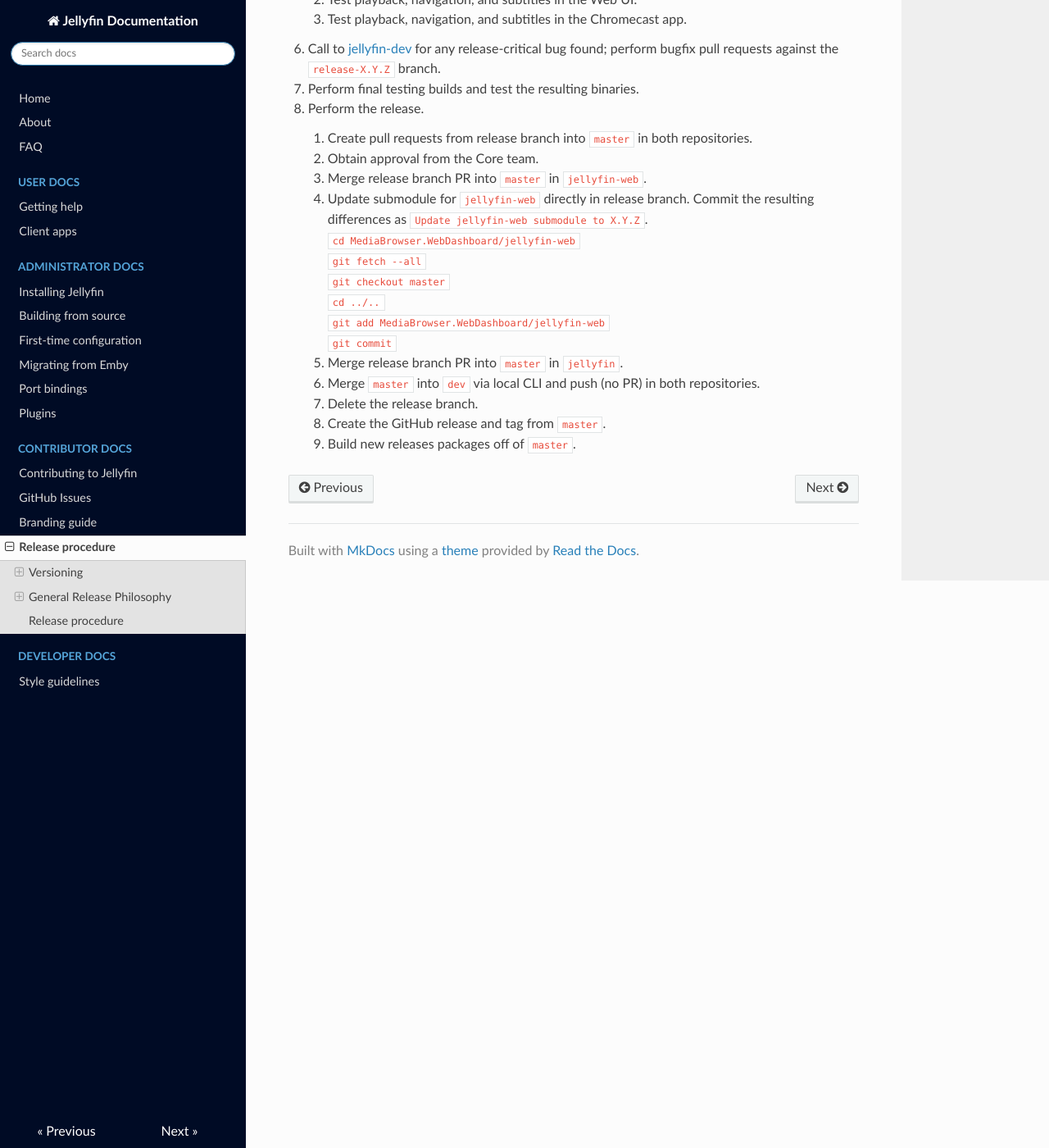
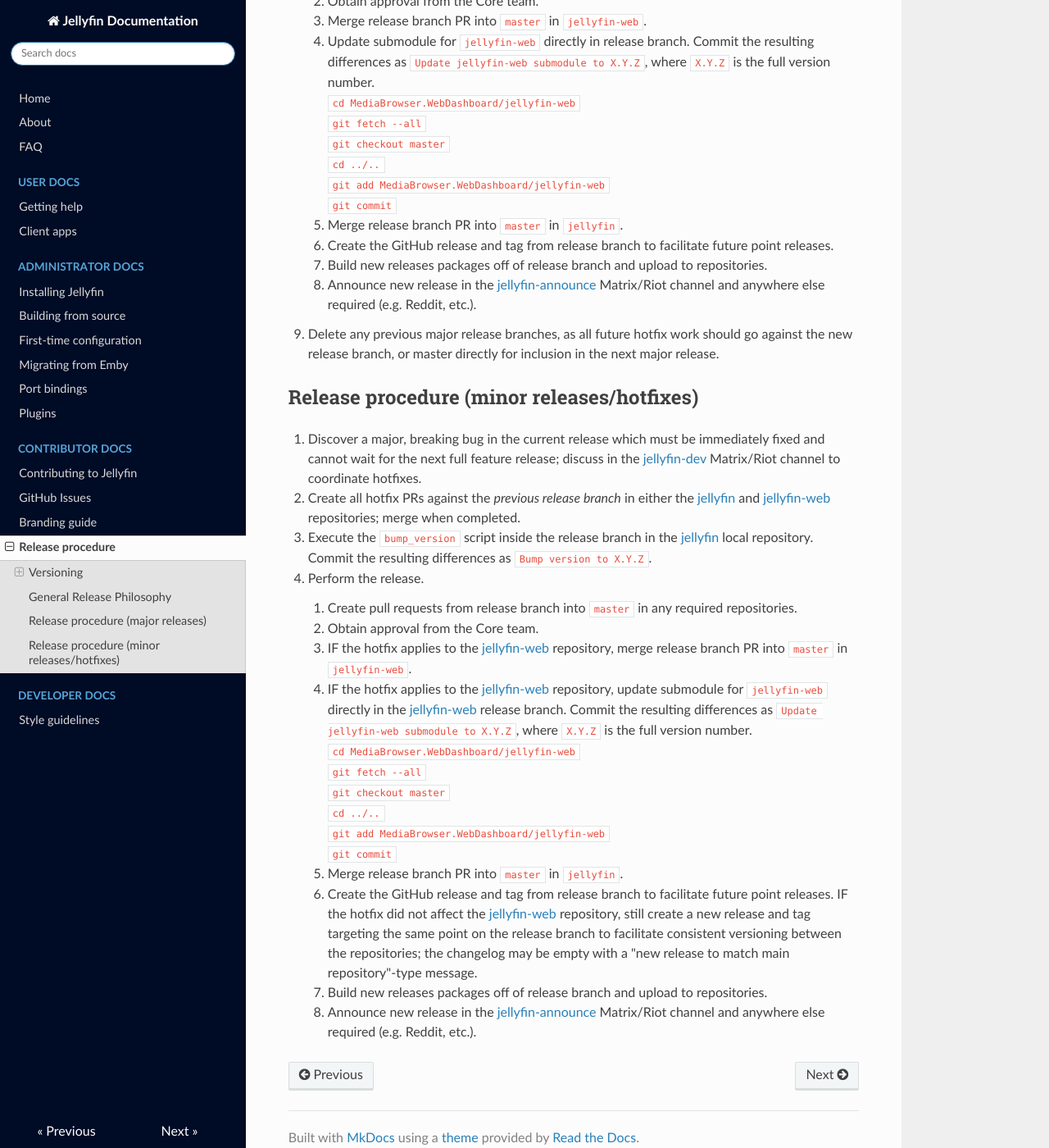
Before and after one commit to jellyfin-archive/jellyfin-docs, an MkDocs documentation site: the page built from docs/contributor-docs/release-procedure.md, in a window 1280 px wide and 1400 px high, scrolled down 1357 px. Shown: the whole window at 82% size. Built offline with MkDocs 1.6.1, drawn with Linux system fonts in a browser that asks for light colours; nearby versions of some CDN libraries; old or Windows-style settings are respelled for this version of MkDocs; some of the changed text lies outside the part shown.

Commit message:
Revamp release-procedure page to match plan

```diff
--- a/docs/contributor-docs/release-procedure.md
+++ b/docs/contributor-docs/release-procedure.md
@@ -17,27 +17,17 @@ Jellyfin uses [semantic versioning](https://semver.org). All releases will have
 
 #### `Z` - Hotfix versions
 
-* Introduces bugfixes or otherwise changes `master` branch code since the last release.
+* Introduces critical bugfixes or otherwise changes `master` branch code since the last release.
 
 ## General Release Philosophy
 
-We will be following the guide [A successful Git branching model](https://nvie.com/posts/a-successful-git-branching-model/) for our release branching model and workflow, with GitHub-specific tweaks as required.
+## Release procedure (major releases)
 
-#### Significant deviations
-
-* The development branch is named `dev`.
-
-* Developers should, as described in [the contributing guidelines](/developer-docs/contributing), do feature branch work on their own forked copies of repositories.
-
-* Standard review requirements as defined for each repo always apply.
-
-## Release procedure
-
-1. Announce release in the [jellyfin-dev](https://matrix.to/#/#jellyfin-dev:matrix.org) Matrix/Riot channel at least 24h before creating the release branch.
+1. Announce release in the [jellyfin-dev](https://matrix.to/#/#jellyfin-dev:matrix.org) Matrix/Riot channel at least a few hours before releasing, to put a temporary freeze on merges.
 
 1. Ensure any required PRs are merged into both the [jellyfin](https://github.com/jellyfin/jellyfin) and [jellyfin-web](https://github.com/jellyfin/jellyfin-web) repositories.
 
-1. Create a release branch for the [jellyfin](https://github.com/jellyfin/jellyfin) and [jellyfin-web](https://github.com/jellyfin/jellyfin-web) repositories with the format `release-X.Y.Z`, where `X.Y.Z` is the new version number, based off the current `dev` branches.
+1. Create a release branch for the [jellyfin](https://github.com/jellyfin/jellyfin) and [jellyfin-web](https://github.com/jellyfin/jellyfin-web) repositories with the format `release-X.Y.Z`, where `X.Y.` is the new version number and `Z` is a literal `Z` character, based off the current `master` branches. These will be somewhat long-lived branches to track particular releases and deal with hotfixes to those branches should they be required.
 
 1. Execute the `bump_version` script inside the release branch in the [jellyfin](https://github.com/jellyfin/jellyfin) local repository. Commit the resulting differences as `Bump version to X.Y.Z`.
 
@@ -51,14 +41,14 @@ We will be following the guide [A successful Git branching model](https://nvie.c
 
 1. Call to [jellyfin-dev](https://matrix.to/#/#jellyfin-dev:matrix.org) for any release-critical bug found; perform bugfix pull requests against the `release-X.Y.Z` branch.
 
-1. Perform final testing builds and test the resulting binaries.
+1. Repeat the above two steps until no more RC bugs are found.
 
 1. Perform the release.
 
     1. Create pull requests from release branch into `master` in both repositories.
     1. Obtain approval from the Core team.
     1. Merge release branch PR into `master` in `jellyfin-web`.
-    1. Update submodule for `jellyfin-web` directly in release branch. Commit the resulting differences as `Update jellyfin-web submodule to X.Y.Z`.
+    1. Update submodule for `jellyfin-web` directly in release branch. Commit the resulting differences as `Update jellyfin-web submodule to X.Y.Z`, where `X.Y.Z` is the full version number.
         `cd MediaBrowser.WebDashboard/jellyfin-web`
         `git fetch --all`
         `git checkout master`
@@ -66,7 +56,33 @@ We will be following the guide [A successful Git branching model](https://nvie.c
         `git add MediaBrowser.WebDashboard/jellyfin-web`
         `git commit`
     1. Merge release branch PR into `master` in `jellyfin`.
-    1. Merge `master` into `dev` via local CLI and push (no PR) in both repositories.
-    1. Delete the release branch.
-    1. Create the GitHub release and tag from `master`.
-    1. Build new releases packages off of `master`.
+    1. Create the GitHub release and tag from release branch to facilitate future point releases.
+    1. Build new releases packages off of release branch and upload to repositories.
+    1. Announce new release in the [jellyfin-announce](https://matrix.to/#/#jellyfin-announce:matrix.org) Matrix/Riot channel and anywhere else required (e.g. Reddit, etc.).
+
+1. Delete any previous major release branches, as all future hotfix work should go against the new release branch, or master directly for inclusion in the next major release.
+
+## Release procedure (minor releases/hotfixes)
+
+1. Discover a major, breaking bug in the current release which must be immediately fixed and cannot wait for the next full feature release; discuss in the [jellyfin-dev](https://matrix.to/#/#jellyfin-dev:matrix.org) Matrix/Riot channel to coordinate hotfixes.
+
+1. Create all hotfix PRs against the *previous release branch* in either the [jellyfin](https://github.com/jellyfin/jellyfin) and [jellyfin-web](https://github.com/jellyfin/jellyfin-web) repositories; merge when completed.
+
+1. Execute the `bump_version` script inside the release branch in the [jellyfin](https://github.com/jellyfin/jellyfin) local repository. Commit the resulting differences as `Bump version to X.Y.Z`.
+
+1. Perform the release.
+
+    1. Create pull requests from release branch into `master` in any required repositories.
+    1. Obtain approval from the Core team.
+    1. IF the hotfix applies to the [jellyfin-web](https://github.com/jellyfin/jellyfin-web) repository, merge release branch PR into `master` in `jellyfin-web`.
+    1. IF the hotfix applies to the [jellyfin-web](https://github.com/jellyfin/jellyfin-web) repository, update submodule for `jellyfin-web` directly in the [jellyfin-web](https://github.com/jellyfin/jellyfin) release branch. Commit the resulting differences as `Update jellyfin-web submodule to X.Y.Z`, where `X.Y.Z` is the full version number.
+        `cd MediaBrowser.WebDashboard/jellyfin-web`
+        `git fetch --all`
+        `git checkout master`
+        `cd ../..`
+        `git add MediaBrowser.WebDashboard/jellyfin-web`
+        `git commit`
+    1. Merge release branch PR into `master` in `jellyfin`.
+    1. Create the GitHub release and tag from release branch to facilitate future point releases. IF the hotfix did not affect the [jellyfin-web](https://github.com/jellyfin/jellyfin-web) repository, still create a new release and tag targeting the same point on the release branch to facilitate consistent versioning between the repositories; the changelog may be empty with a "new release to match main repository"-type message.
+    1. Build new releases packages off of release branch and upload to repositories.
+    1. Announce new release in the [jellyfin-announce](https://matrix.to/#/#jellyfin-announce:matrix.org) Matrix/Riot channel and anywhere else required (e.g. Reddit, etc.).
```
